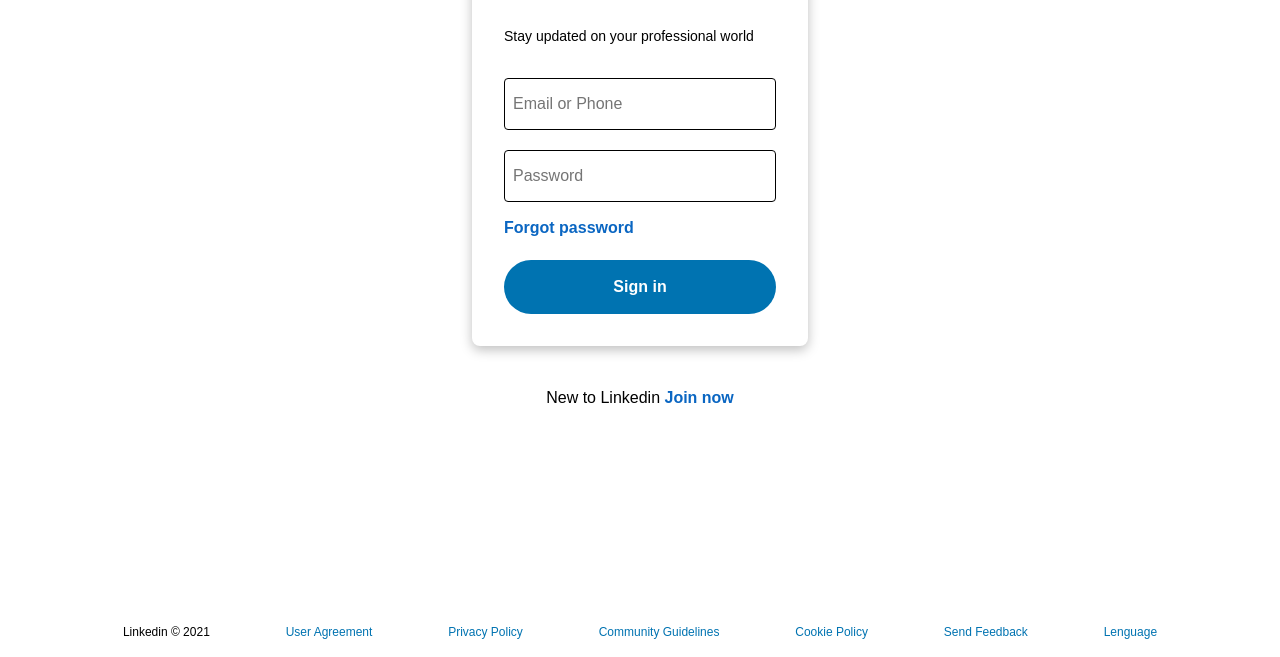
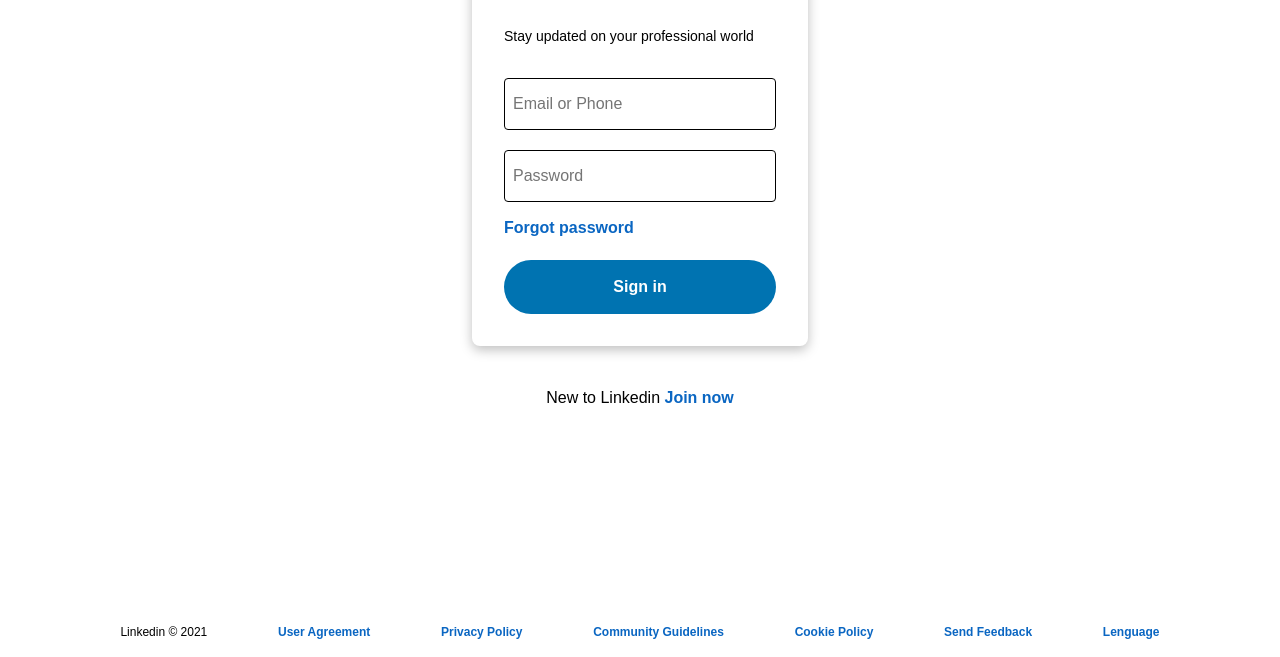
Before and after one commit to jhonmanuelg/CSS-Logn-Linkedin--Layouts-II, a plain HTML site: page index.html in a window 1280 px wide. Shown: the part 159-816 px from the top of the page. Drawn offline with Linux system fonts and the light colour scheme.

Commit message:
Subindo actualição de css aula

```diff
--- a/css/style.css
+++ b/css/style.css
@@ -95,7 +95,8 @@ footer {
 
 .a {
     text-decoration: none;
-    color: #0073b1;
+    color: #0a66c2;
+    font-weight: 600;
 }
 
 .a:hover {
```
